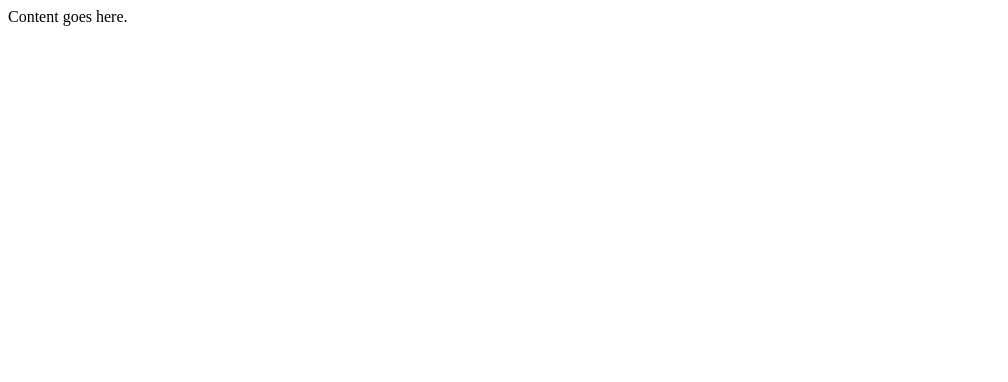
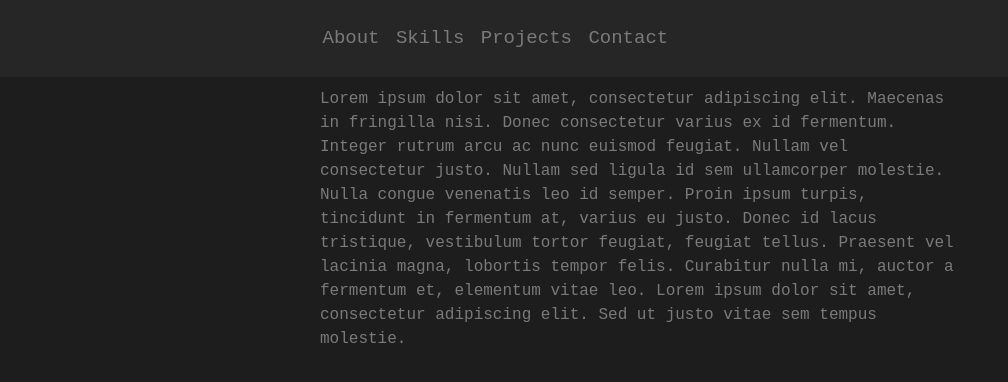
Before and after one commit to rfmajor/rfmajor.github.io, a plain HTML site: page index.html in a window 1280 px wide. Shown: the whole page, without its empty margins (0-1008 px from the left). Drawn offline with Linux system fonts and the light colour scheme.

Commit message:
Add basic styling

```diff
--- /dev/null
+++ b/index.css
@@ -0,0 +1,50 @@
+body {
+    font-family: "Roboto Mono", monospace;
+    font-size: 16px;
+    line-height: 1.5;
+    background-color: #1d1d1d;
+    color: #7a7a7a;
+    margin: 0;
+}
+
+.header-box {
+    background-color: #262626;
+    padding: 5px;
+}
+
+.content-box {
+    margin-left: auto;
+    margin-right: auto;
+    width: 50%;
+    padding-top: 10px;
+}
+
+.navbar-container {
+    margin-left: auto;
+    margin-right: auto;
+    width: 50%;
+}
+
+.navbar-items {
+    font-size: 19px;
+}
+
+.navbar-list {
+    list-style-type: none;
+    padding-left: 0px;
+}
+
+.navbar-list li {
+    display: inline;
+    margin-left: 0px;
+    margin-right: 5px;
+}
+
+.navbar-list a {
+    color: inherit;
+    text-decoration: none;
+}
+
+.navbar-list a:hover {
+    color: #696969;
+}
--- a/index.html
+++ b/index.html
@@ -1,11 +1,38 @@
-<!doctype html>
+<!DOCTYPE html>
 <html>
 <head>
-<title>Our Funky HTML Page</title>
-<meta name="description" content="Our first page">
-<meta name="keywords" content="html tutorial template">
+	<title>Filip Major's portfolio</title>
+    <link rel="stylesheet" href="index.css">
+    <link rel="preconnect" href="https://fonts.googleapis.com">
+    <link rel="preconnect" href="https://fonts.gstatic.com" crossorigin>
+    <link href="https://fonts.googleapis.com/css2?family=Roboto+Mono:ital,wght@0,459;1,459&display=swap" rel="stylesheet">
 </head>
 <body>
-Content goes here.
+    <div class="header-box">
+        <div class="navbar-container">
+            <nav>
+                <div class="navbar-items">
+                    <ul class="navbar-list">
+                        <li><a href="about.html">About</a></li>
+                        <li><a href="skills.html">Skills</a></li>
+                        <li><a href="projects.html">Projects</a></li>
+                        <li><a href="contact.html">Contact</a></li>
+                    </ul>
+                </div>
+            </nav>
+        </div>
+    </div>
+    <div class="content-box">
+        Lorem ipsum dolor sit amet, consectetur adipiscing elit. Maecenas in
+        fringilla nisi. Donec consectetur varius ex id fermentum. Integer
+        rutrum arcu ac nunc euismod feugiat. Nullam vel consectetur justo.
+        Nullam sed ligula id sem ullamcorper molestie. Nulla congue venenatis
+        leo id semper. Proin ipsum turpis, tincidunt in fermentum at, varius eu
+        justo. Donec id lacus tristique, vestibulum tortor feugiat, feugiat
+        tellus. Praesent vel lacinia magna, lobortis tempor felis. Curabitur
+        nulla mi, auctor a fermentum et, elementum vitae leo. Lorem ipsum dolor
+        sit amet, consectetur adipiscing elit. Sed ut justo vitae sem tempus
+        molestie.
+    </div>
 </body>
 </html>
```
